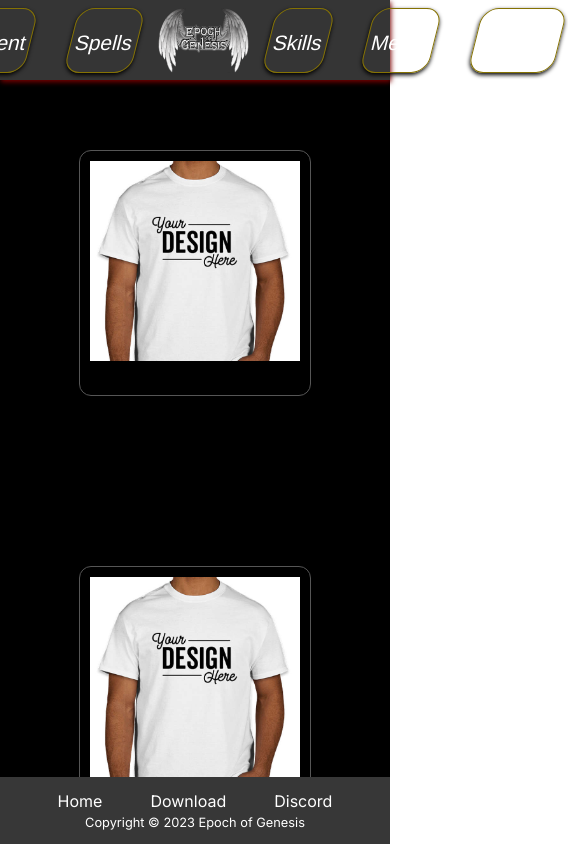
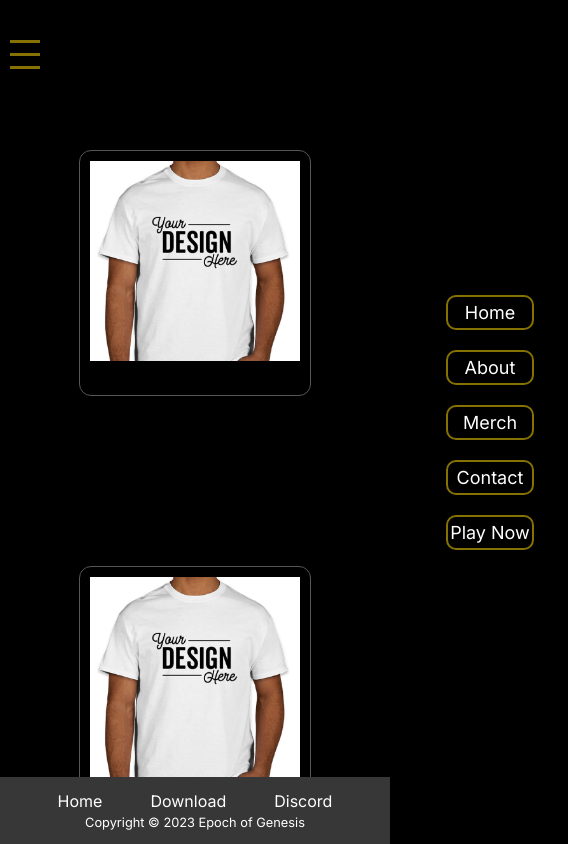
Before and after one commit to Locklear66/epochofgenesis, a Next.js app: page /merch in a window 390 px wide. Shown: the top 844 px of the page, 568 px wide, since content can reach past the window. Built offline with nearby package versions, Linux system fonts and the light colour scheme.

Commit message:
added a hamburger menu

```diff
--- /dev/null
+++ b/app/hamburger/hamburgerStyles.module.css
@@ -0,0 +1,79 @@
+/* components/HamburgerMenu.module.css */
+
+.container {
+    position: fixed;
+    display: flex;
+    align-items: center;
+    margin-top: 30px;
+  }
+
+  .hamburger {
+    /* display: flex;
+    flex-direction: column;
+    justify-content: space-around; */
+    width: 30px;
+    height: 25px;
+    cursor: pointer;
+    z-index: 10;
+  }
+
+  .bar {
+    margin: 10px 10px 10px 10px;
+    width: 100%;
+    height: 3px;
+    background-color: rgb(133, 114, 3);
+    transition: all 0.3s ease;
+  }
+
+  .menu {
+    position: fixed;
+    top: 0;
+    right: 0;
+    height: 100vh;
+    width: 200px;
+    background-color: black;
+    display: flex;
+    flex-direction: column;
+    align-items: center;
+    justify-content: center;
+    transform: translateX(100%);
+    transition: transform 0.3s ease;
+    z-index: 5;
+  }
+
+  .show {
+    transform: translateX(0);
+  }
+
+  .menu ul {
+    list-style: none;
+    padding: 0;
+    margin: 0;
+    text-align: center;
+  }
+
+  .menu li {
+    margin: 20px 0;
+    border: 2px solid rgb(133, 114, 3);
+    border-radius: 10px;
+    padding: 2px;
+  }
+
+  .menu a {
+    color: white;
+    text-decoration: none;
+    font-size: 18px;
+  }
+
+  /* Optional: Adding animation to the hamburger bars */
+  .hamburger.open .bar:nth-child(1) {
+    transform: rotate(45deg) translate(5px, 5px);
+  }
+
+  .hamburger.open .bar:nth-child(2) {
+    opacity: 0;
+  }
+
+  .hamburger.open .bar:nth-child(3) {
+    transform: rotate(-45deg) translate(5px, -5px);
+  }
--- /dev/null
+++ b/app/hamburger/page.jsx
@@ -0,0 +1,33 @@
+'use client'
+import { useState } from 'react';
+import styles from './hamburgerStyles.module.css';
+
+const HamburgerMenu = () => {
+  const [isOpen, setIsOpen] = useState(false);
+
+  const toggleMenu = () => {
+    setIsOpen(!isOpen);
+  };
+
+  return (
+    <div className={styles.container}>
+      <div className={styles.hamburger} onClick={toggleMenu}>
+        <div className={styles.bar}></div>
+        <div className={styles.bar}></div>
+        <div className={styles.bar}></div>
+      </div>
+
+      <nav className={`${styles.menu} ${isOpen ? styles.show : ''}`}>
+        <ul>
+          <li><a href="/">Home</a></li>
+          <li><a href="#">About</a></li>
+          <li><a href="/merch">Merch</a></li>
+          <li><a href="#">Contact</a></li>
+          <li><a href="#">Play Now</a></li>
+        </ul>
+      </nav>
+    </div>
+  );
+};
+
+export default HamburgerMenu;
--- a/app/layout.js
+++ b/app/layout.js
@@ -2,6 +2,7 @@ import "./globals.css";
 import { Inter } from "next/font/google";
 import Navbar from "./nav/page"
 import Footer from "./footer/page"
+import HamburgerMenu from "./hamburger/page"
 
 const inter = Inter({ subsets: ["latin"] });
 
@@ -14,6 +15,7 @@ export default function RootLayout({ children }) {
   return (
     <html lang="en">
       <body className={inter.className}>
+        <HamburgerMenu />
         <Navbar />
         {children}
         <Footer />
--- a/app/nav/nav.module.css
+++ b/app/nav/nav.module.css
@@ -54,3 +54,17 @@
 .links:active {
   transform: scale(0.8);
 }
+
+/* Nav menu when small */
+
+
+
+
+/* Media */
+
+@media (max-width: 768px) {
+
+  .nav__bar{
+    display: none;
+  }
+}
```
Also changed, not shown: app/page.module.css (line endings or trailing spaces).
